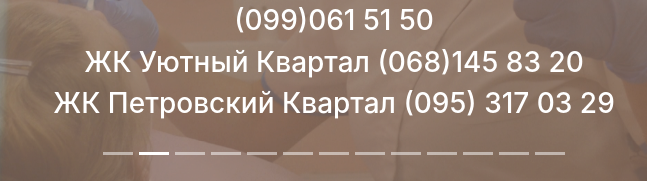
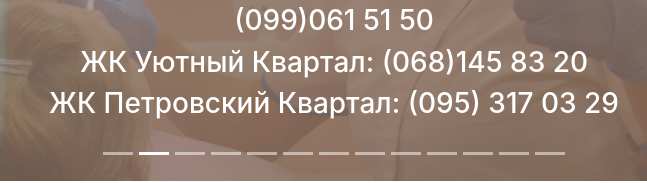
Before and after one commit to zd333/cc_lnd, a plain HTML site: page index.html in a window 1280 px wide. Shown: the part 619-802 px from the top of the page, 306-953 px from the left. Drawn offline with nearby package versions, Linux system fonts and the light colour scheme; some packages are replaced by stand-ins of ours.

Commit message:
Update index.html

```diff
--- a/index.html
+++ b/index.html
@@ -70,12 +70,10 @@
               <a class="carousel-phone" href="tel:0990615150">(099)061 51 50</a>
             </h3>
             <h3>
-              ЖК Уютный Квартал
-              <a class="carousel-phone" href="tel:0681458320">(068)145 83 20</a>
+              <a class="carousel-phone" href="tel:0681458320">ЖК Уютный Квартал: (068)145 83 20</a>
             </h3>
             <h3>
-              ЖК Петровский Квартал
-              <a class="carousel-phone" href="tel:0953170329">(095) 317 03 29</a>
+              <a class="carousel-phone" href="tel:0953170329">ЖК Петровский Квартал: (095) 317 03 29</a>
             </h3>
           </div>
         </div>
```
